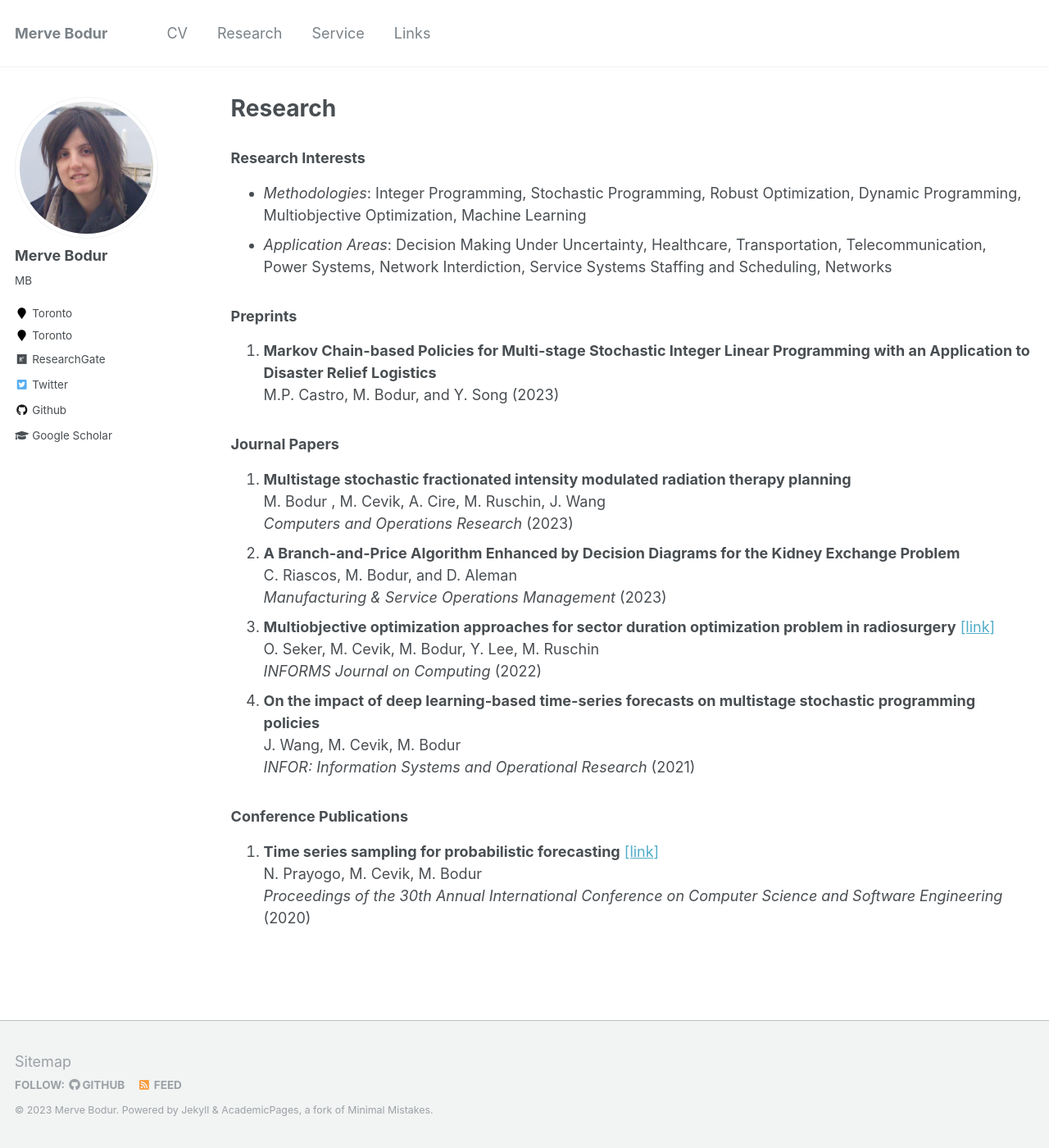
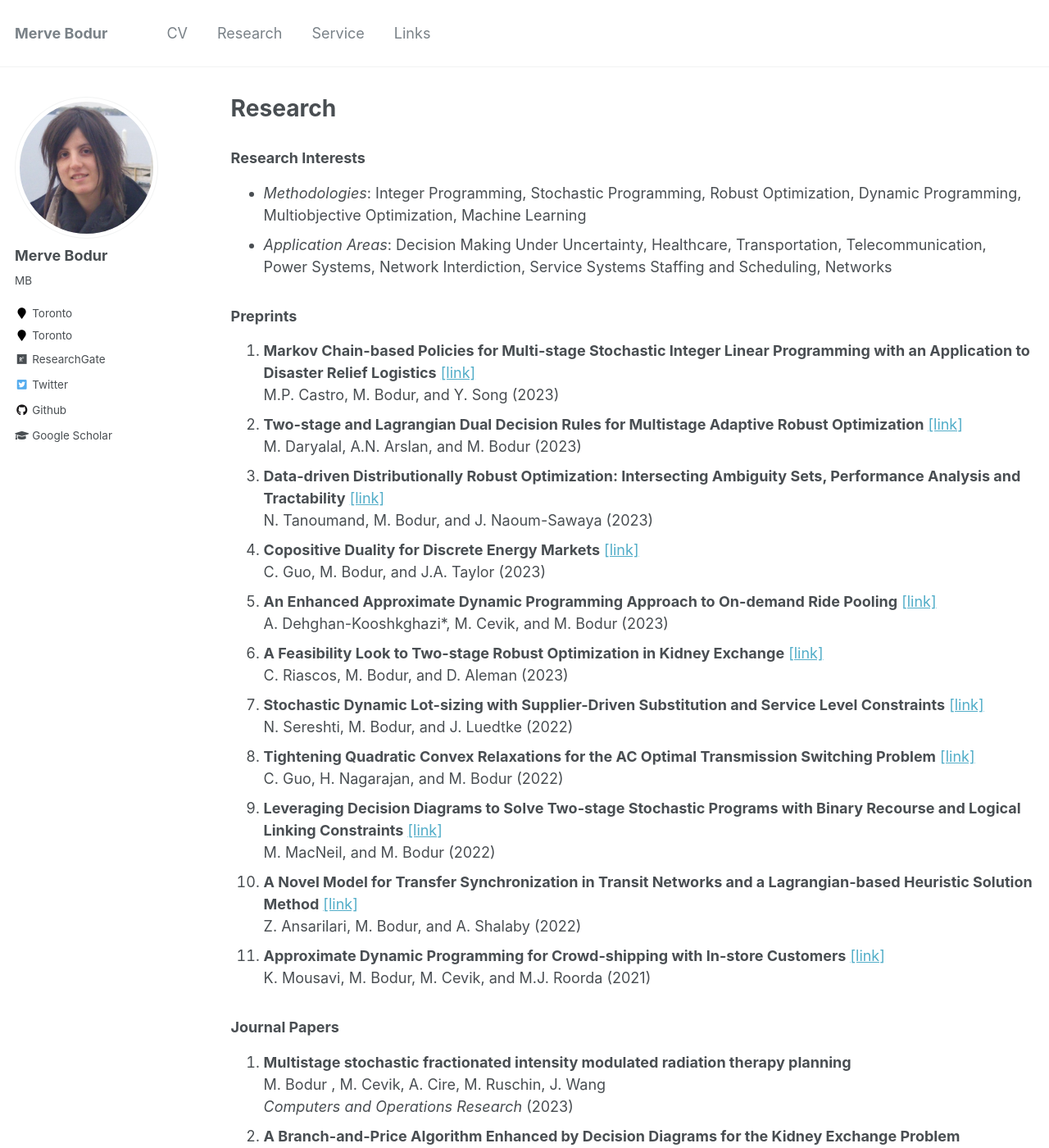
Before and after one commit to mervebodur/mervebodur.github.io, a Jekyll site: the page built from _pages/research.md, in a window 1280 px wide and 1400 px high. Shown: the whole window at 82% size. Built offline with Jekyll 4.4.1, drawn with Linux system fonts in a browser that asks for light colours.

Commit message:
Update research.md

```diff
--- a/_pages/research.md
+++ b/_pages/research.md
@@ -10,8 +10,29 @@ author_profile: true
 - *Application Areas*: Decision Making Under Uncertainty, Healthcare, Transportation, Telecommunication, Power Systems, Network Interdiction, Service Systems Staffing and Scheduling, Networks
 
 ### Preprints
-1. **Markov Chain-based Policies for Multi-stage Stochastic Integer Linear Programming with an Application to Disaster Relief Logistics**\
+1. **Markov Chain-based Policies for Multi-stage Stochastic Integer Linear Programming with an Application to Disaster Relief Logistics** [[link]](https://arxiv.org/pdf/2207.14779)\
 M.P. Castro, M. Bodur, and Y. Song (2023)
+1. **Two-stage and Lagrangian Dual Decision Rules for Multistage Adaptive Robust Optimization** [[link]](https://arxiv.org/pdf/2305.06190)\
+M. Daryalal, A.N. Arslan, and M. Bodur (2023)
+1. **Data-driven Distributionally Robust Optimization: Intersecting Ambiguity Sets, Performance Analysis and Tractability** [[link]](https://optimization-online.org/wp-content/uploads/2023/04/DRO.pdf)\
+N. Tanoumand, M. Bodur, and J. Naoum-Sawaya (2023)
+1. **Copositive Duality for Discrete Energy Markets** [[link]](https://optimization-online.org/wp-content/uploads/2021/01/COPDualityApp-1.pdf)\
+C. Guo, M. Bodur, and J.A. Taylor (2023)
+1. **An Enhanced Approximate Dynamic Programming Approach to On-demand Ride Pooling** [[link]](https://arxiv.org/pdf/2305.12028.pdf)\
+A. Dehghan-Kooshkghazi*, M. Cevik, and M. Bodur (2023)
+1. **A Feasibility Look to Two-stage Robust Optimization in Kidney Exchange** [[link]](https://arxiv.org/pdf/2211.09242.pdf)\
+C. Riascos, M. Bodur, and D. Aleman (2023)
+1. **Stochastic Dynamic Lot-sizing with Supplier-Driven Substitution and Service Level Constraints** [[link]](https://optimization-online.org/2023/01/stochastic-dynamic-lot-sizing-with-supplier-driven-substitution-and-service-level-constraints/)\
+N. Sereshti, M. Bodur, and J. Luedtke (2022)
+1. **Tightening Quadratic Convex Relaxations for the AC Optimal Transmission Switching Problem** [[link]](https://optimization-online.org/wp-content/uploads/2022/12/Tightening_qc_relaxation_for_acots_Guo_Nagarajan_Bodur.pdf)\
+C. Guo, H. Nagarajan, and M. Bodur (2022)
+1. **Leveraging Decision Diagrams to Solve Two-stage Stochastic Programs with Binary Recourse and Logical Linking Constraints** [[link]](https://optimization-online.org/wp-content/uploads/2022/11/BDD_2SP.pdf)\
+M. MacNeil, and M. Bodur (2022)
+1. **A Novel Model for Transfer Synchronization in Transit Networks and a Lagrangian-based Heuristic Solution Method** [[link]](http://www.optimization-online.org/DB_FILE/2022/02/8807.pdf)\
+Z. Ansarilari, M. Bodur, and A. Shalaby (2022)
+1. **Approximate Dynamic Programming for Crowd-shipping with In-store Customers** [[link]](http://www.optimization-online.org/DB_FILE/2021/09/8602.pdf)\
+K. Mousavi, M. Bodur, M. Cevik, and M.J. Roorda (2021)
+
 
 ### Journal Papers
 1. **Multistage stochastic fractionated intensity modulated radiation therapy planning**\
```
